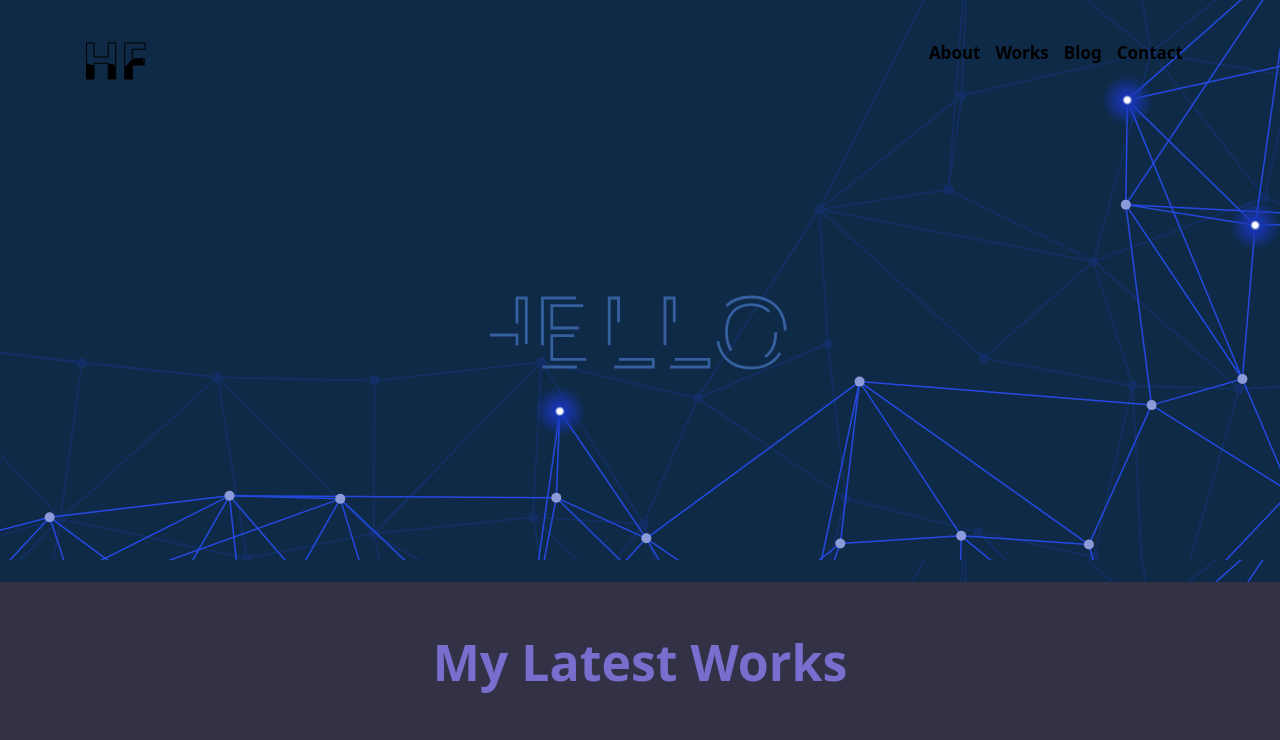
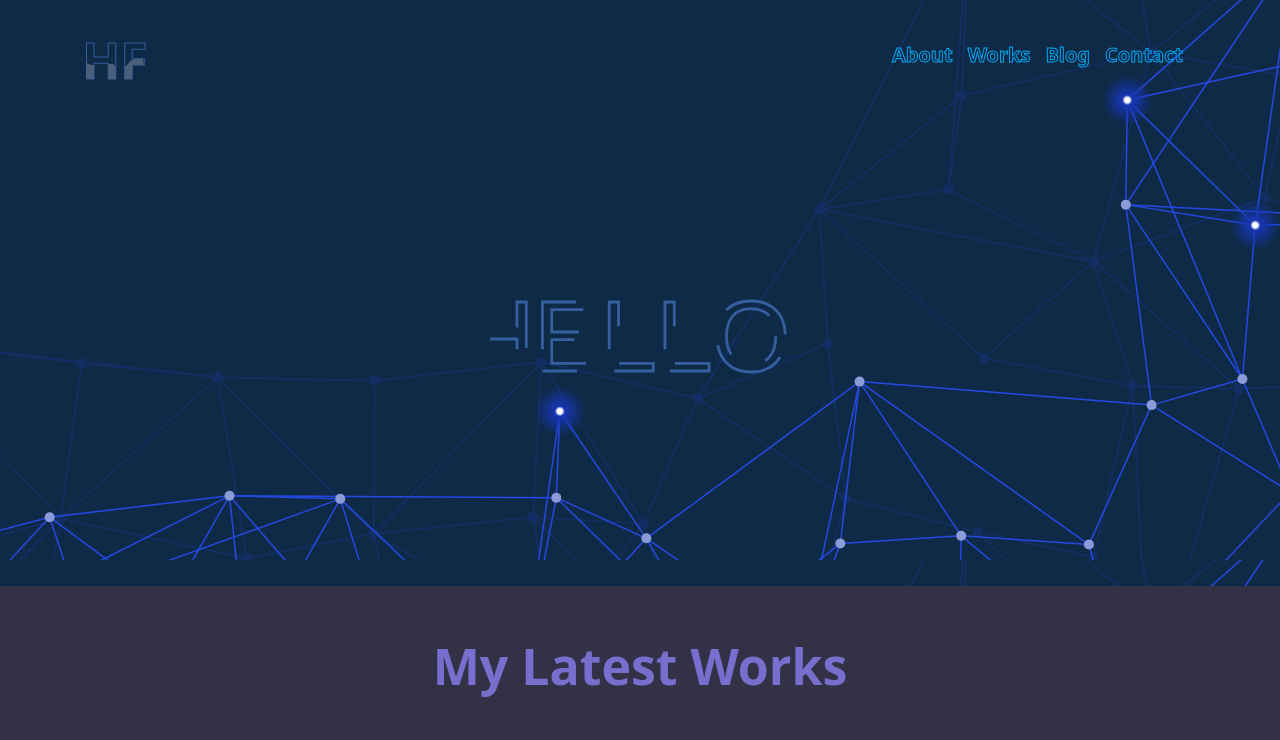
Before and after one commit to Hawinf/hawinf, a Next.js app: page / in a window 1280 px wide. Shown: the top 740 px of the page. Built offline with nearby package versions, Linux system fonts and the light colour scheme.

Commit message:
fixing colour menu

```diff
--- a/components/navbar/navbar.module.css
+++ b/components/navbar/navbar.module.css
@@ -15,10 +15,10 @@
 }
 .navbar-logo h5:nth-child(1) {
     color: transparent;
-    -webkit-text-stroke: 1px black;
+    -webkit-text-stroke: 1px #365FA0;;
 }
 .navbar-logo h5:nth-child(2) {
-    color: black;
+    color: #4c5f7a;;
     animation: animate 1s ease-in-out infinite;
     /* color: #03a9f4; */
 }
@@ -46,9 +46,16 @@
 }
 .navbar-menu li a {
     text-decoration: none;
-    font-size: 17px;
-    color: black;
+    font-size: 20px;
+    /* color: #365FA0; */
     font-weight: 700;
+
+    color: transparent;
+    -webkit-text-stroke: 1px #03a9f4;
+}
+.navbar-menu li a:hover {
+    color: #365FA0 ;
+    -webkit-text-stroke: 1px #87d1f3;
 }
 
 /* END MENU */
```
